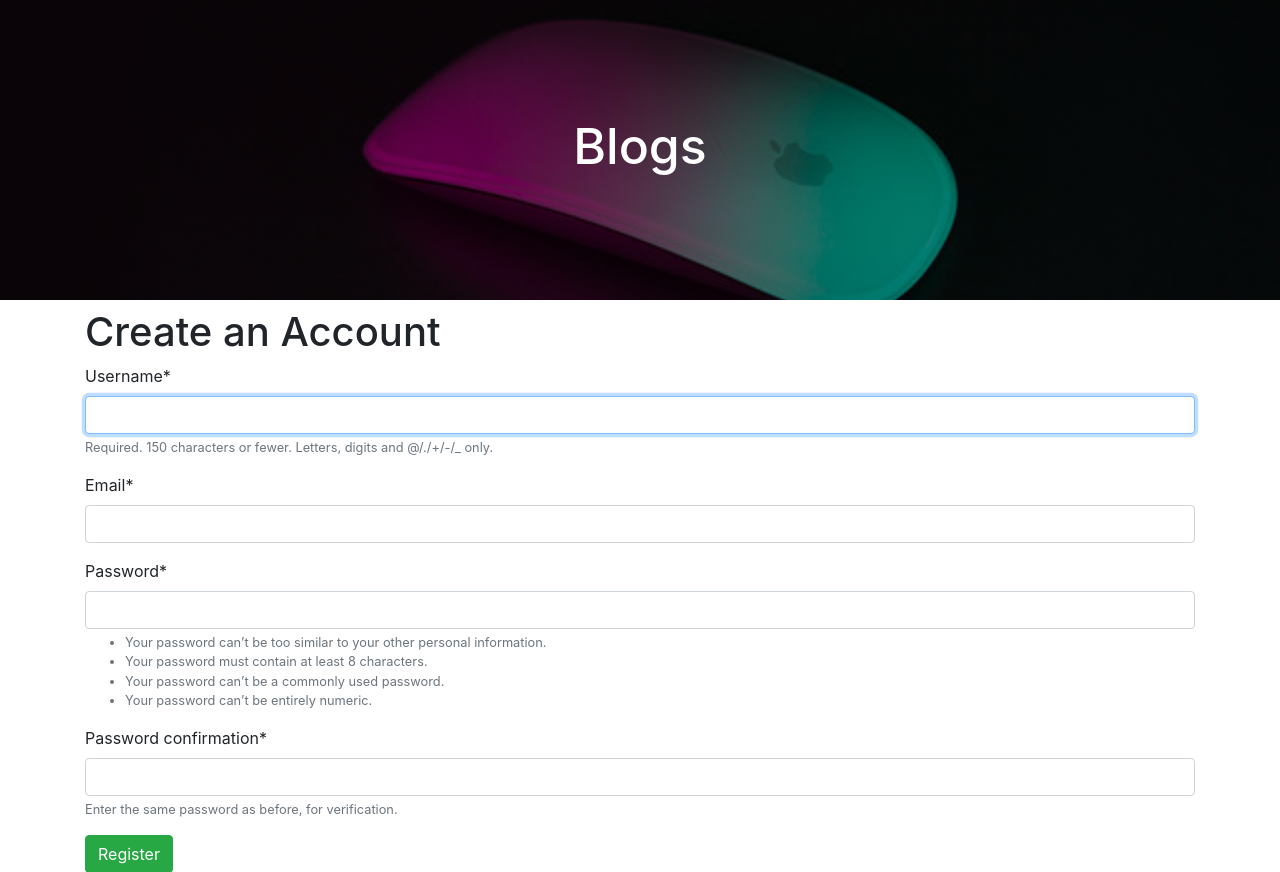
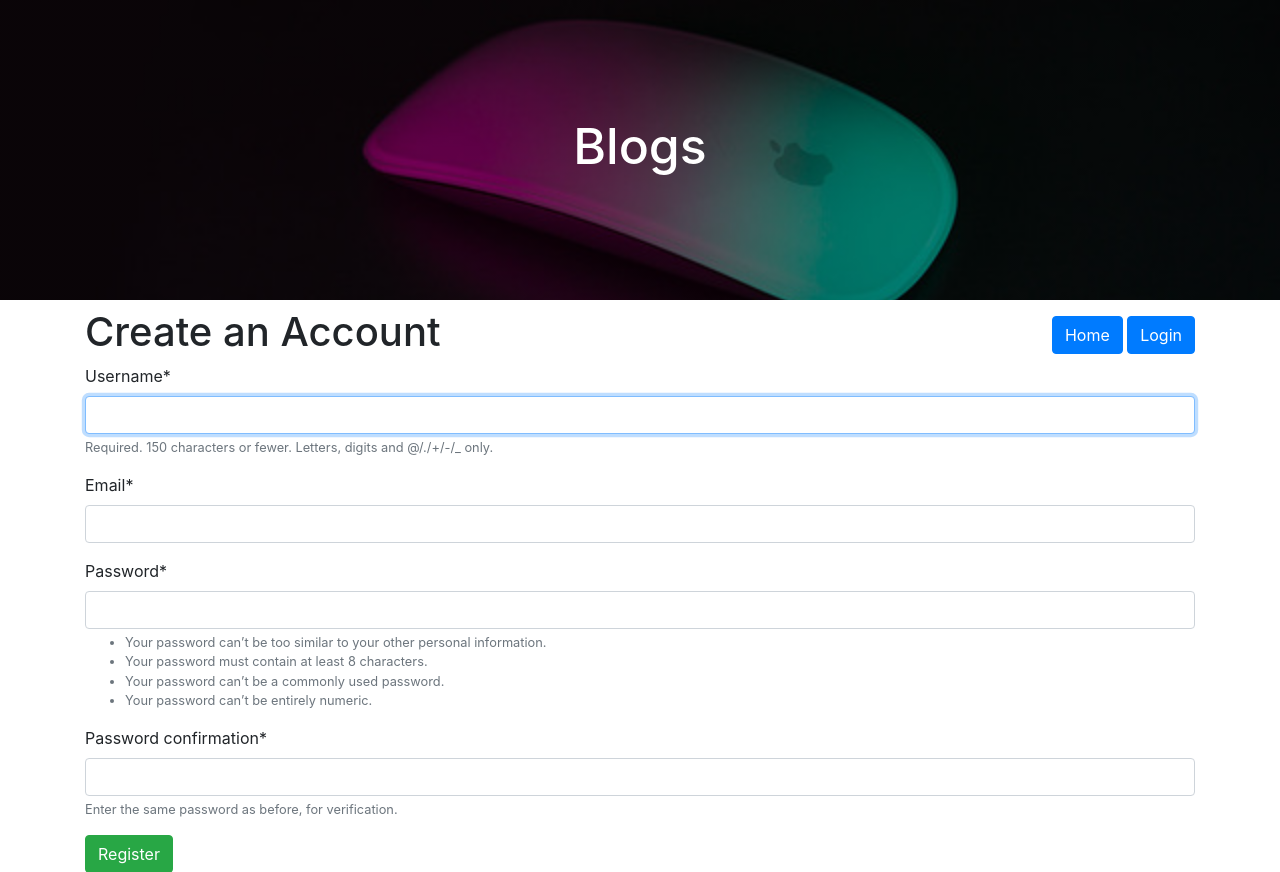
Before and after one commit to Nabapadma-sarker/django-project, a Django app: page /register/ in a window 1280 px wide. Shown: the top 872 px of the page. Run offline with Django 3.2, Linux system fonts and the light colour scheme; some libraries are stand-ins or nearby versions.

Commit message:
new decorators and login system trying to implement.

```diff
--- a/blog/urls.py
+++ b/blog/urls.py
@@ -23,5 +23,6 @@ urlpatterns = [
     path('admin/', admin.site.urls),
     path('post/', include(urlpatterns)),
     path('register/', rv.register, name="register"),
+    path('login/', rv.login, name="login"),
     path('', include("django.contrib.auth.urls")),
 ]
--- a/register/forms.py
+++ b/register/forms.py
@@ -1,6 +1,7 @@
 from django import forms
 from django.contrib.auth.forms import UserCreationForm
 from django.contrib.auth.models import User
+# from django.contrib.auth.views import LoginView
 
 class RegisterForm(UserCreationForm):
     email = forms.EmailField()
@@ -8,3 +9,6 @@ class RegisterForm(UserCreationForm):
     class Meta:
         model = User
         fields = ["username","email","password1","password2"]
+
+# class LoginForm(LoginView):
+#     template_name = 'register/login.html'
--- /dev/null
+++ b/register/logedindecorator.py
@@ -0,0 +1,6 @@
+from django.contrib.auth.decorators import login_required, user_passes_test
+
+user_login_required = user_passes_test(lambda user: user.is_active, login_url='login')
+def active_user_required(view_func):
+    decorated_view_func = login_required(user_login_required(view_func))
+    return decorated_view_func
--- a/register/templates/registration/login.html
+++ b/register/templates/register/login.html
@@ -3,7 +3,10 @@
 {% block title %} Login page {% endblock %}
 {% load crispy_forms_tags %}
 {% block topLeft %}Login page{% endblock %}
-{% block topRight %} {% endblock %}
+{% block topRight %}
+    <a class="btn btn-primary mt-2" href={% url 'home' %} role="button">Home</a>
+    <a class="btn btn-primary mt-2" href={% url 'register' %} role="button">Register</a>
+{% endblock %}
 
 {% block mainContent %}
     <form method="POST" class="form-group">
--- a/register/templates/register/register.html
+++ b/register/templates/register/register.html
@@ -3,7 +3,10 @@
 {% block title %} Create an Account {% endblock %}
 {% load crispy_forms_tags %}
 {% block topLeft %}Create an Account{% endblock %}
-{% block topRight %} {% endblock %}
+{% block topRight %}
+    <a class="btn btn-primary mt-2" href={% url 'home' %} role="button">Home</a>
+    <a class="btn btn-primary mt-2" href={% url 'login' %} role="button">Login</a>
+{% endblock %}
 
 {% block mainContent %}
     <form method="POST" class="form-group">
--- a/register/views.py
+++ b/register/views.py
@@ -1,6 +1,7 @@
 from django.shortcuts import render, redirect
 from .forms import RegisterForm
-
+# from django.contrib.auth.views import LoginView
+from django.contrib.auth.forms import AuthenticationForm
 # Create your views here.
 def register(request):
     if request.method == "POST":
@@ -12,3 +13,24 @@ def register(request):
         form = RegisterForm()
 
     return render(request, "register/register.html", {"form": form})
+
+
+def login(request):
+    if request.method == 'POST':
+        form = AuthenticationForm(request.POST)
+        if form.is_valid():
+            username = request.POST['USERNAME']
+            password = request.POST['PASSWORD']
+            user = authenticate(username=username, password=password)
+            if user is not None :
+                login(request, user)
+                return redirect('/')
+            else :
+                return HttpResponse('Login Failed')
+
+    if request.user.is_authenticated:
+        return redirect('/')
+    else:
+        form = AuthenticationForm()
+
+    return render(request, "register/login.html", {"form": form})
```
Also changed, not shown: post/views.py (+5 -5 lines).
